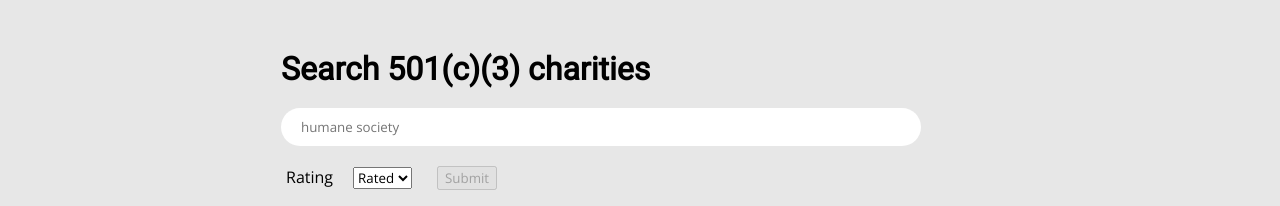
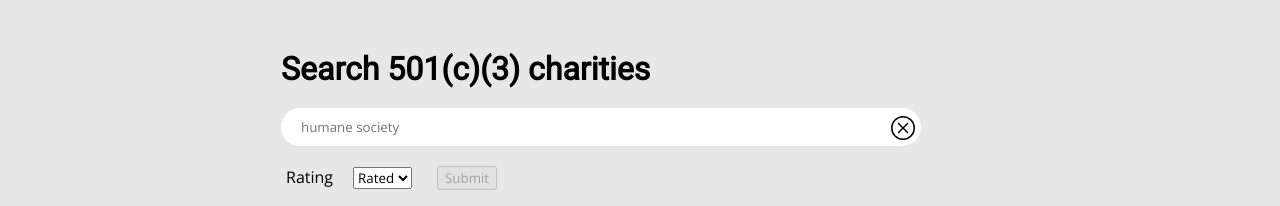
Before and after one commit to nickFalcone/charity-search, a React (Vite) app: page / in a window 1280 px wide. Shown: the top 206 px of the page. Built offline with nearby package versions, Linux system fonts and the light colour scheme.

Commit message:
Create ClearButton component

```diff
--- /dev/null
+++ b/src/ClearButton.tsx
@@ -0,0 +1,25 @@
+import React from 'react';
+
+const ClearButton = () => {
+  return (
+    <button
+      className="clear-button"
+      aria-label="clear search input"
+      type="reset"
+    >
+      {/* https://icons.getbootstrap.com/icons/x-circle/ */}
+      <svg
+        xmlns="http://www.w3.org/2000/svg"
+        width="24"
+        height="24"
+        fill="currentColor"
+        viewBox="0 0 16 16"
+      >
+        <path d="M8 15A7 7 0 1 1 8 1a7 7 0 0 1 0 14zm0 1A8 8 0 1 0 8 0a8 8 0 0 0 0 16z" />
+        <path d="M4.646 4.646a.5.5 0 0 1 .708 0L8 7.293l2.646-2.647a.5.5 0 0 1 .708.708L8.707 8l2.647 2.646a.5.5 0 0 1-.708.708L8 8.707l-2.646 2.647a.5.5 0 0 1-.708-.708L7.293 8 4.646 5.354a.5.5 0 0 1 0-.708z" />
+      </svg>
+    </button>
+  );
+};
+
+export default ClearButton;
--- a/src/Results.tsx
+++ b/src/Results.tsx
@@ -35,7 +35,7 @@
       ) : data.loading ? (
         <Spinner />
       ) : (
-        <span></span> // no results
+        <span></span> // TODO: no results component should render if lastSearch !== '' (else, it will show on first load)
       )}
     </div>
   );
--- a/src/Search.tsx
+++ b/src/Search.tsx
@@ -1,5 +1,6 @@
 import React, { useState, useEffect, useContext } from 'react';
 import useSelect from './useSelect';
+import ClearButton from './ClearButton';
 import Results from './Results';
 import MOCK from './mock.json';
 
@@ -74,14 +75,17 @@
           <label htmlFor="searchTerm">
             <span className="ada-hidden">Search</span>
             <input
+              type="text"
               id="searchTerm"
               className="search-input"
               value={searchTerm}
               placeholder="humane society"
               onChange={(event) => updateSearch(event.target.value)}
+              required
             />
           </label>
-          {/* TODO: button to clear input */}
+          <ClearButton />
+
           <RatingSelect />
           {/**
            * Disable submit button if:
--- a/src/style.css
+++ b/src/style.css
@@ -84,6 +84,23 @@
   margin: 0 20px;
 }
 
+.clear-button {
+  border-radius: 50%;
+  border: none;
+  width: 24px;
+  height: 24px;
+  margin: 0 0 0 -30px;
+  padding: 0;
+  cursor: pointer;
+  background-color: transparent;
+  vertical-align: middle;
+}
+
+.clear-button:focus {
+  outline: 0;
+  box-shadow: 0 0 15px #313131;
+}
+
 .charity-link {
   text-decoration: none;
   background-color: #f3f3f3;
```
